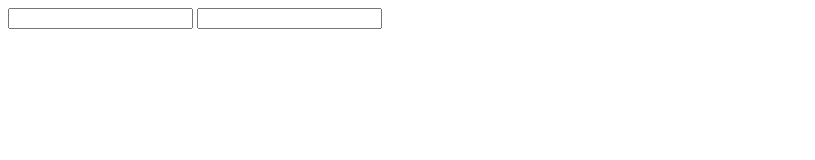
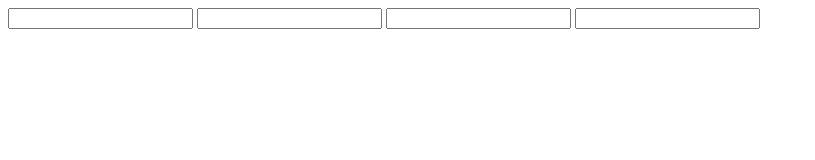
Before and after one commit to gimaggie/proyecto, a plain HTML site: page formulario.html in a window 1280 px wide. Shown: the whole page, without its empty margins (0-815 px from the left). Drawn offline with Linux system fonts and the light colour scheme.

```diff
--- a/formulario.html
+++ b/formulario.html
@@ -7,6 +7,8 @@
 		<form>
 		<input type="text">
 		<input type="texdcft">
+			<input type="texdcft">
+			<input type="texdcft">
 		</form>
 	</body>
 </head>
```
